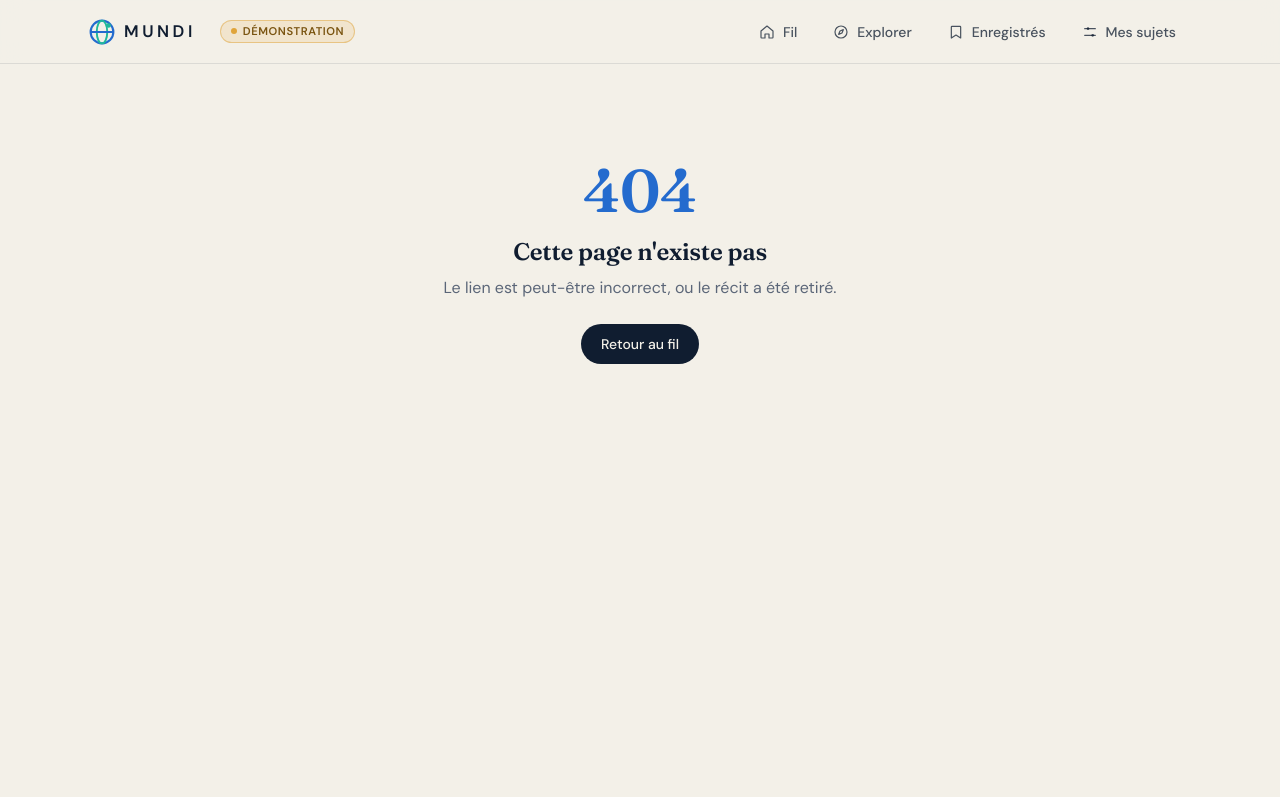
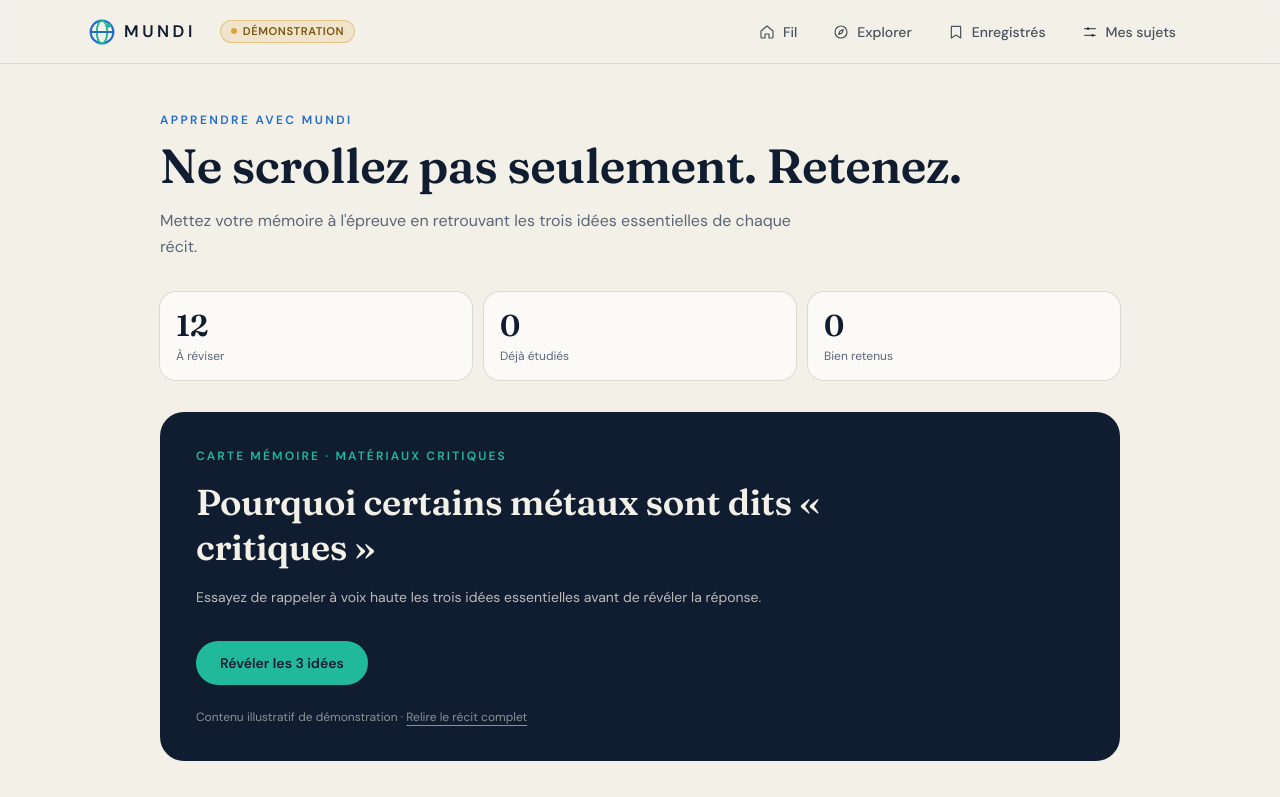
Before and after one commit to nadaudjed/mundi, a Next.js app: page /reviser in a window 1280 px wide. Before the commit this address had no page. Shown: the top 797 px of the page. Built offline with nearby package versions, Linux system fonts and the light colour scheme.

Commit message:
feat: add spaced-review app/reviser/page.tsx

```diff
--- /dev/null
+++ b/app/reviser/page.tsx
@@ -0,0 +1,16 @@
+import type { Metadata } from "next";
+import { RevisionClient } from "@/components/RevisionClient";
+import { PageIntro } from "@/components/PageIntro";
+
+export const metadata: Metadata = { title: "Réviser" };
+
+export default function ReviewPage() {
+  return (
+    <div className="mx-auto max-w-5xl px-5 pt-8 pb-[calc(var(--nav-h)+3rem)] md:px-8 md:pt-12 md:pb-20">
+      <PageIntro eyebrow="Apprendre avec MUNDI" title="Ne scrollez pas seulement. Retenez.">
+        Mettez votre mémoire à l'épreuve en retrouvant les trois idées essentielles de chaque récit.
+      </PageIntro>
+      <RevisionClient />
+    </div>
+  );
+}
```
